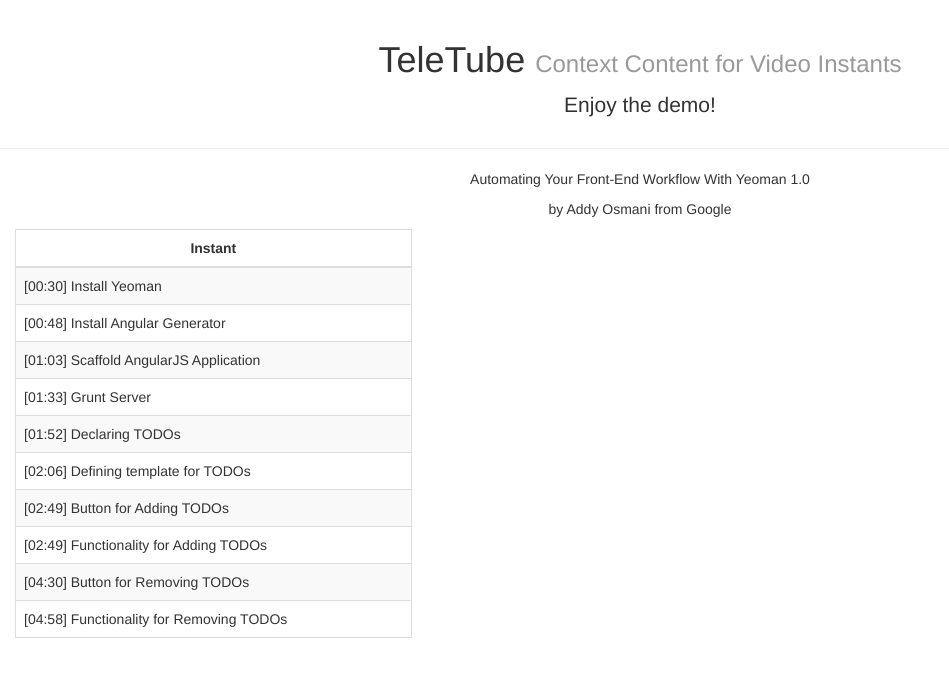
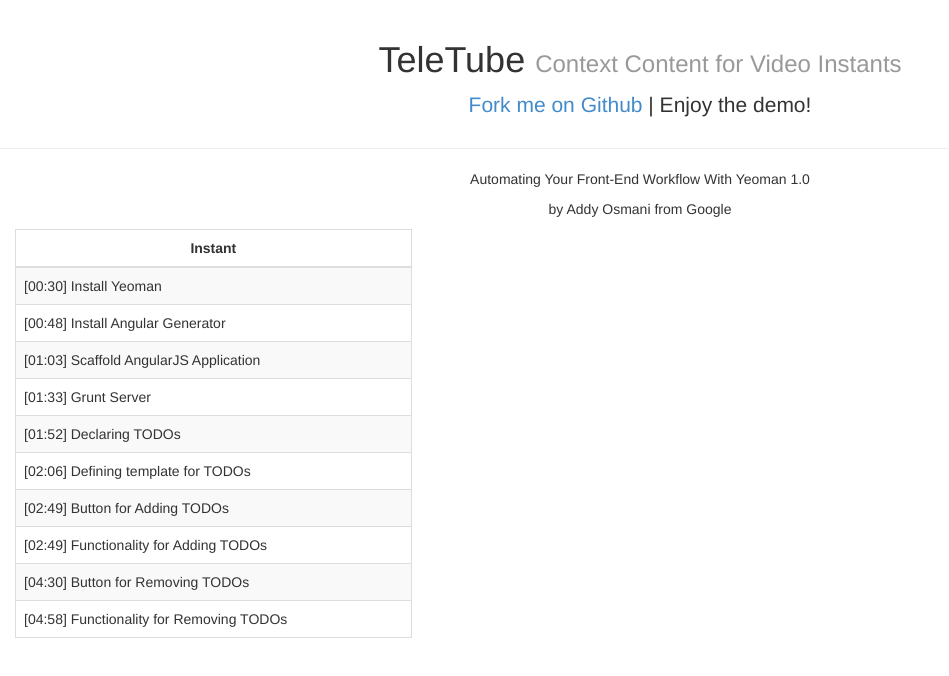
Before and after one commit to adagio/TeleTube, a plain HTML site: page demo.html in a window 1280 px wide. Shown: the whole page, without its empty margins (0-949 px from the left). Drawn offline with Linux system fonts and the light colour scheme; a script that the page names is missing.

Commit message:
added link to project on github

```diff
--- a/demo.html
+++ b/demo.html
@@ -17,7 +17,7 @@
 
       <div id="header" class="page-header text-center">
         <h1>TeleTube <small>Context Content for Video Instants</small></h1>
-        <p class="lead">Enjoy the demo!</p>
+        <p class="lead"><a href="https://github.com/adagio/TeleTube">Fork me on Github</a> | Enjoy the demo!</p>
       </div>
 
       <div id="content">
```
